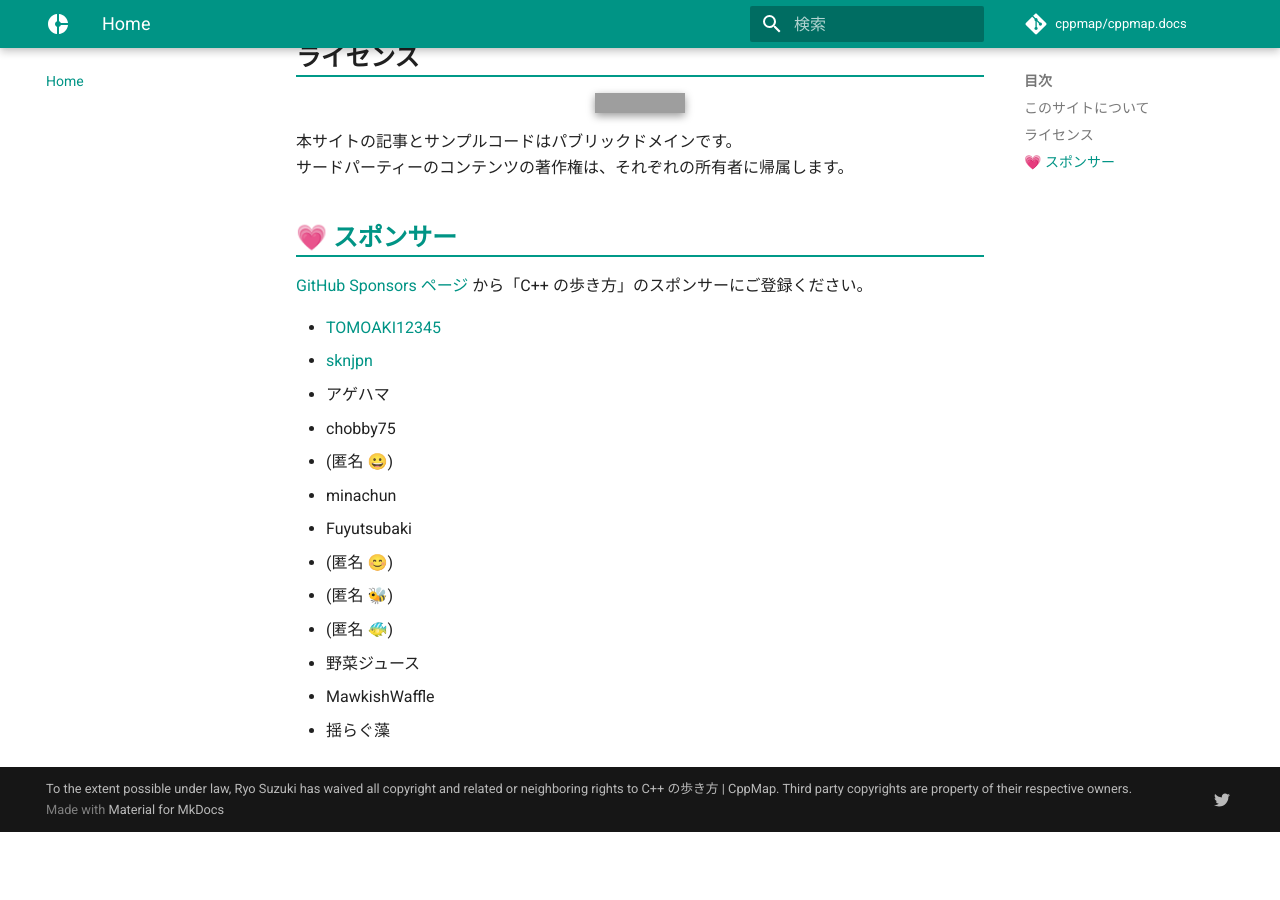
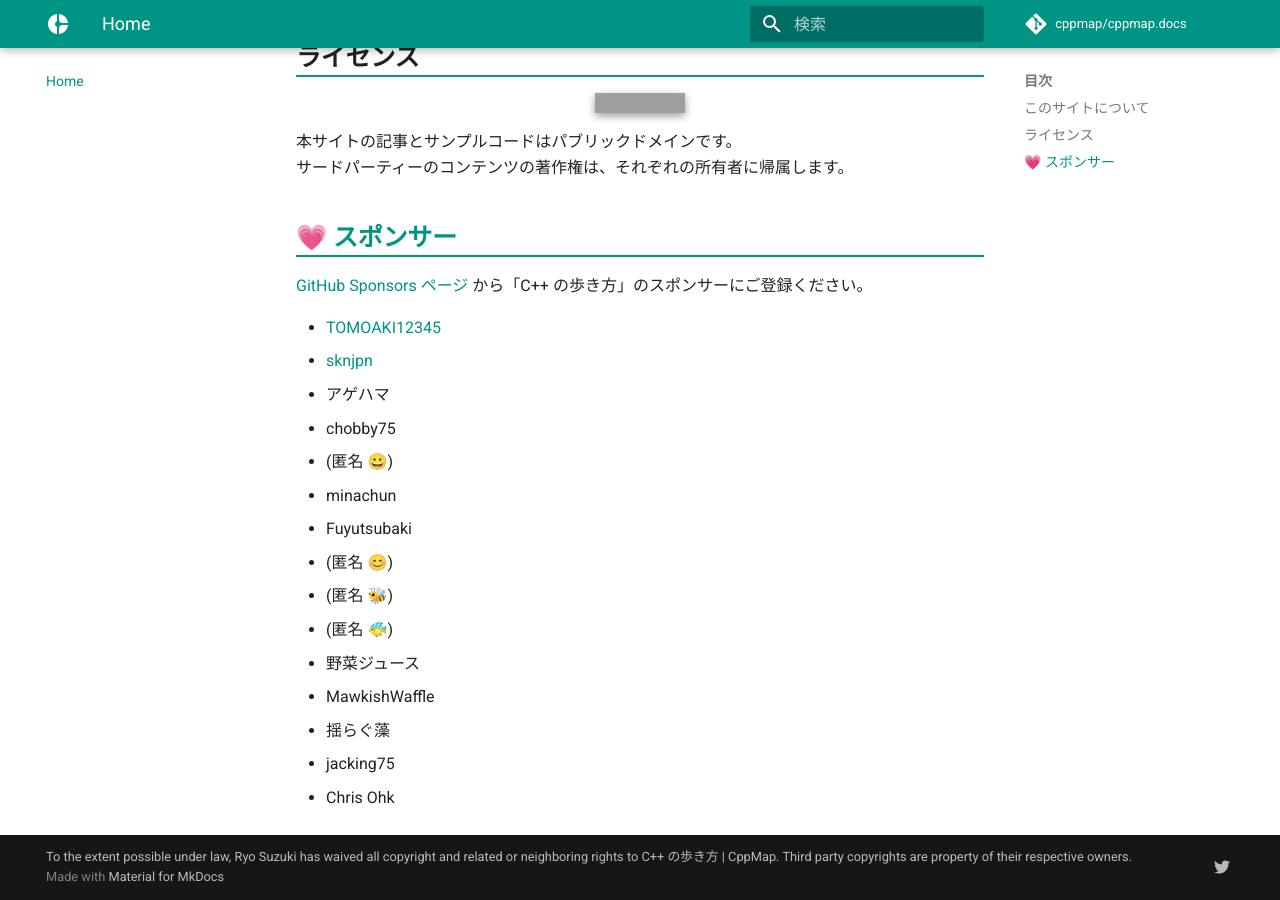
Before and after one commit to cppmap/cppmap.docs, an MkDocs documentation site: the page built from docs/index.md, in a window 1280 px wide and 900 px high, scrolled down 655 px. Built offline with MkDocs 1.6.1 and Material for MkDocs 9.7.7, drawn with Linux system fonts in a browser that asks for light colours; nearby versions of some CDN libraries; comment, search, counter and statistics services are not loaded; before the commit the page ends 1487 px from its top, so only the background shows below that; grey boxes are pictures that could not be loaded.

Commit message:
Update index.md

```diff
--- a/docs/index.md
+++ b/docs/index.md
@@ -41,3 +41,5 @@ C++17, C++20, C++23, C++26 に関する情報を調査・提供します。
 - 野菜ジュース
 - MawkishWaffle
 - 揺らぐ藻
+- jacking75
+- Chris Ohk
```
